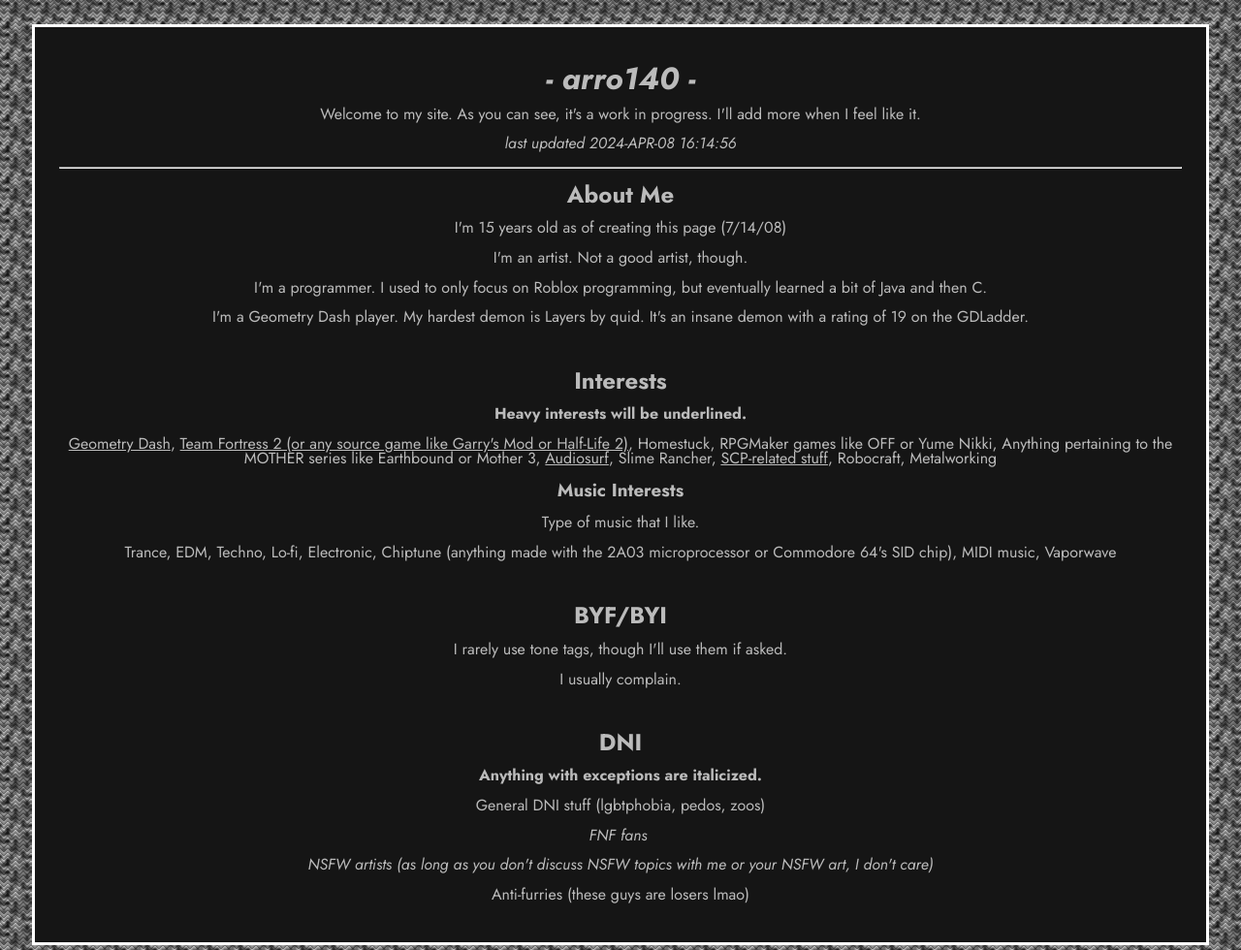
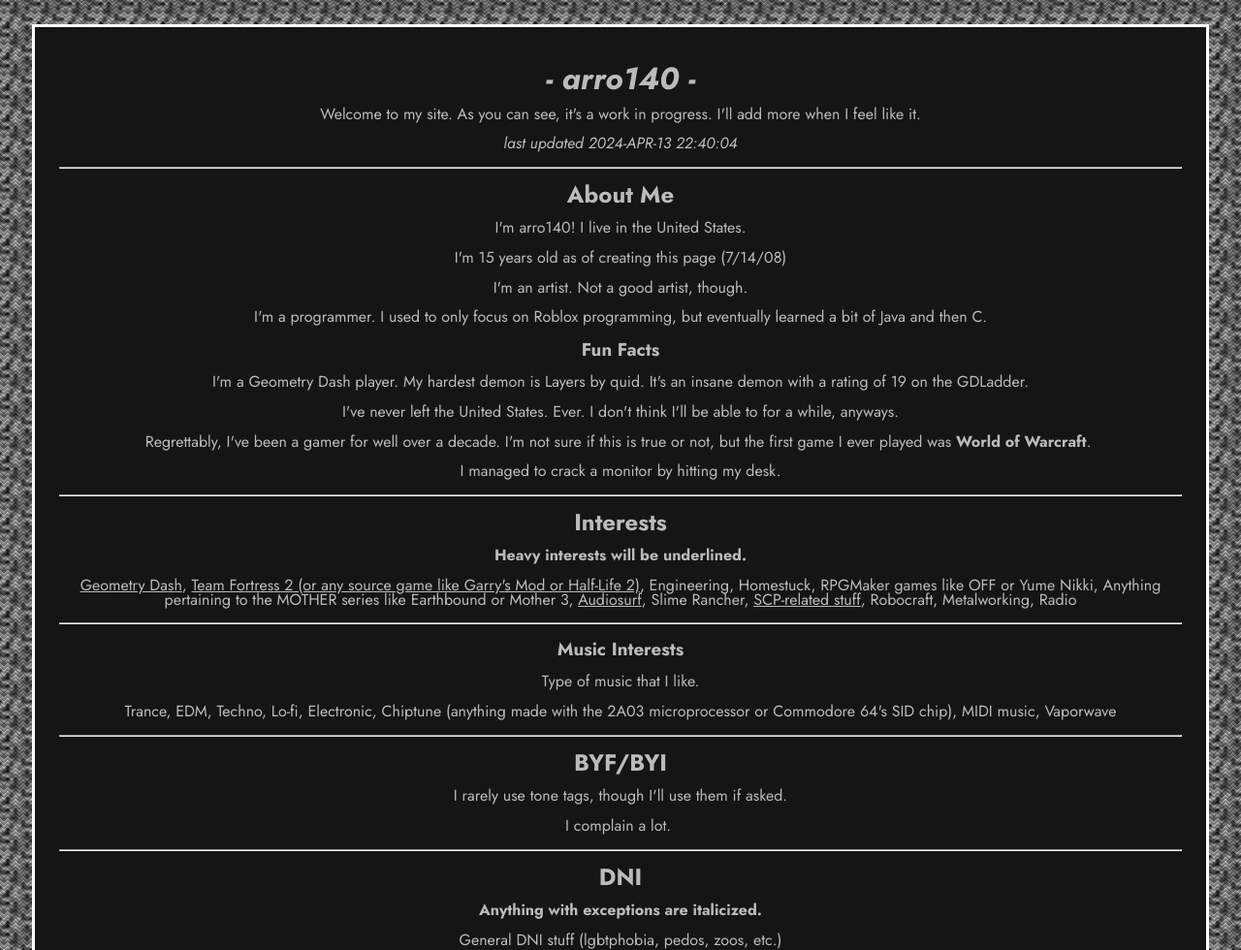
Before and after one commit to astronaut140/site_of_doom, a plain HTML site: page index.html in a window 1280 px wide. Shown: the top 980 px of the page at 97% size. Drawn offline with Linux system fonts and the light colour scheme.

Commit message:
added fun facts subheader
also added horizontal lines to everything to hopefully make it look (NOT HORRIBLE) better

```diff
--- a/index.html
+++ b/index.html
@@ -13,28 +13,34 @@
 <div class="box" style="background-color: #151515; color: #BBBBBB">
 <h1 style="text-align: center;"><em>- arro140 -</em></h1>
 <p style="text-align: center;">Welcome to my site. As you can see, it's a work in progress. I'll add more when I feel like it.</p>
-<p style="text-align: center;"><em>last updated&nbsp;2024-APR-08&nbsp;16:14:56</em></p>
+<p style="text-align: center;"><em>last updated&nbsp;2024-APR-13&nbsp;22:40:04</em></p>
 <hr />
 <h2 style="text-align: center;">About Me</h2>
+<p style="text-align: center;">I'm arro140! I live in the United States.</p>
 <p style="text-align: center;">I'm 15 years old as of creating this page (7/14/08)</p>
 <p style="text-align: center;">I'm an artist. Not a good artist, though.</p>
 <p style="text-align: center;">I'm a programmer. I used to only focus on Roblox programming, but eventually learned a bit of Java and then C.</p>
+<h3 style="text-align: center;">Fun Facts</h3>
 <p style="text-align: center;">I'm a Geometry Dash player. My hardest demon is Layers by quid. It's an insane demon with a rating of 19 on the GDLadder.</p>
-<p style="text-align: center;">&nbsp;</p>
+<p style="text-align: center;">I've never left the United States. Ever. I don't think I'll be able to for a while, anyways.</p>
+<p style="text-align: center;">Regrettably, I've been a gamer for well over a decade. I'm not sure if this is true or not, but the first game I ever played was&nbsp;<strong>World of Warcraft</strong>.&nbsp;</p>
+<p style="text-align: center;">I managed to crack a monitor by hitting my desk.</p>
+<hr />
 <h2 style="text-align: center;">Interests</h2>
 <p style="text-align: center;"><strong>Heavy interests will be underlined.</strong></p>
-<p style="text-align: center;"><span style="text-decoration: underline;">Geometry Dash</span>, <span style="text-decoration: underline;">Team Fortress 2 (or any source game like Garry's Mod or Half-Life 2)</span>, Homestuck, RPGMaker games like OFF or Yume Nikki, Anything pertaining to the MOTHER series like Earthbound or Mother 3, <span style="text-decoration: underline;">Audiosurf</span>, Slime Rancher, <span style="text-decoration: underline;">SCP-related stuff</span>, Robocraft, Metalworking</p>
+<p style="text-align: center;"><span style="text-decoration: underline;">Geometry Dash</span>, <span style="text-decoration: underline;">Team Fortress 2 (or any source game like Garry's Mod or Half-Life 2)</span>, Engineering, Homestuck, RPGMaker games like OFF or Yume Nikki, Anything pertaining to the MOTHER series like Earthbound or Mother 3, <span style="text-decoration: underline;">Audiosurf</span>, Slime Rancher, <span style="text-decoration: underline;">SCP-related stuff</span>, Robocraft, Metalworking, Radio</p>
+<hr />
 <h3 style="text-align: center;">Music Interests</h3>
 <p style="text-align: center;">Type of music that I like.</p>
 <p style="text-align: center;">Trance, EDM, Techno, Lo-fi, Electronic, Chiptune (anything made with the 2A03 microprocessor or Commodore 64's SID chip), MIDI music, Vaporwave</p>
-<p style="text-align: center;">&nbsp;</p>
+<hr />
 <h2 style="text-align: center;">BYF/BYI</h2>
 <p style="text-align: center;">I rarely use tone tags, though I'll use them if asked.</p>
-<p style="text-align: center;">I usually complain.</p>
-<p style="text-align: center;">&nbsp;</p>
+<p style="text-align: center;">I complain a lot.&nbsp;</p>
+<hr />
 <h2 style="text-align: center;">DNI</h2>
 <p style="text-align: center;"><strong>Anything with exceptions are italicized.</strong></p>
-<p style="text-align: center;">General DNI stuff (lgbtphobia, pedos, zoos)</p>
+<p style="text-align: center;">General DNI stuff (lgbtphobia, pedos, zoos, etc.)</p>
 <p style="text-align: center;"><em>FNF fans&nbsp;</em></p>
 <p style="text-align: center;"><em>NSFW artists (as long as you don't discuss NSFW topics with me or your NSFW art, I don't care)</em></p>
 <p style="text-align: center;">Anti-furries (these guys are losers lmao)</p>
```
